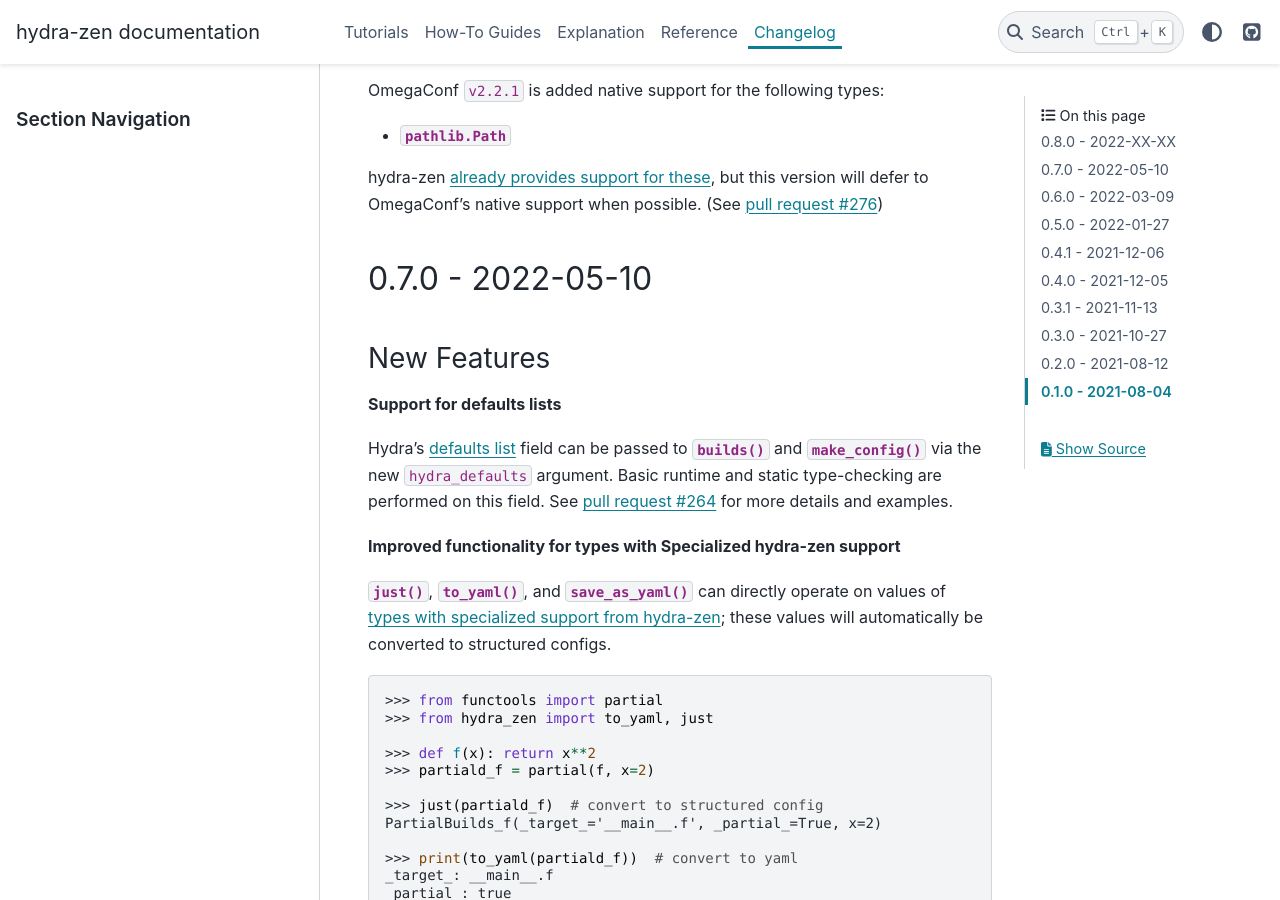
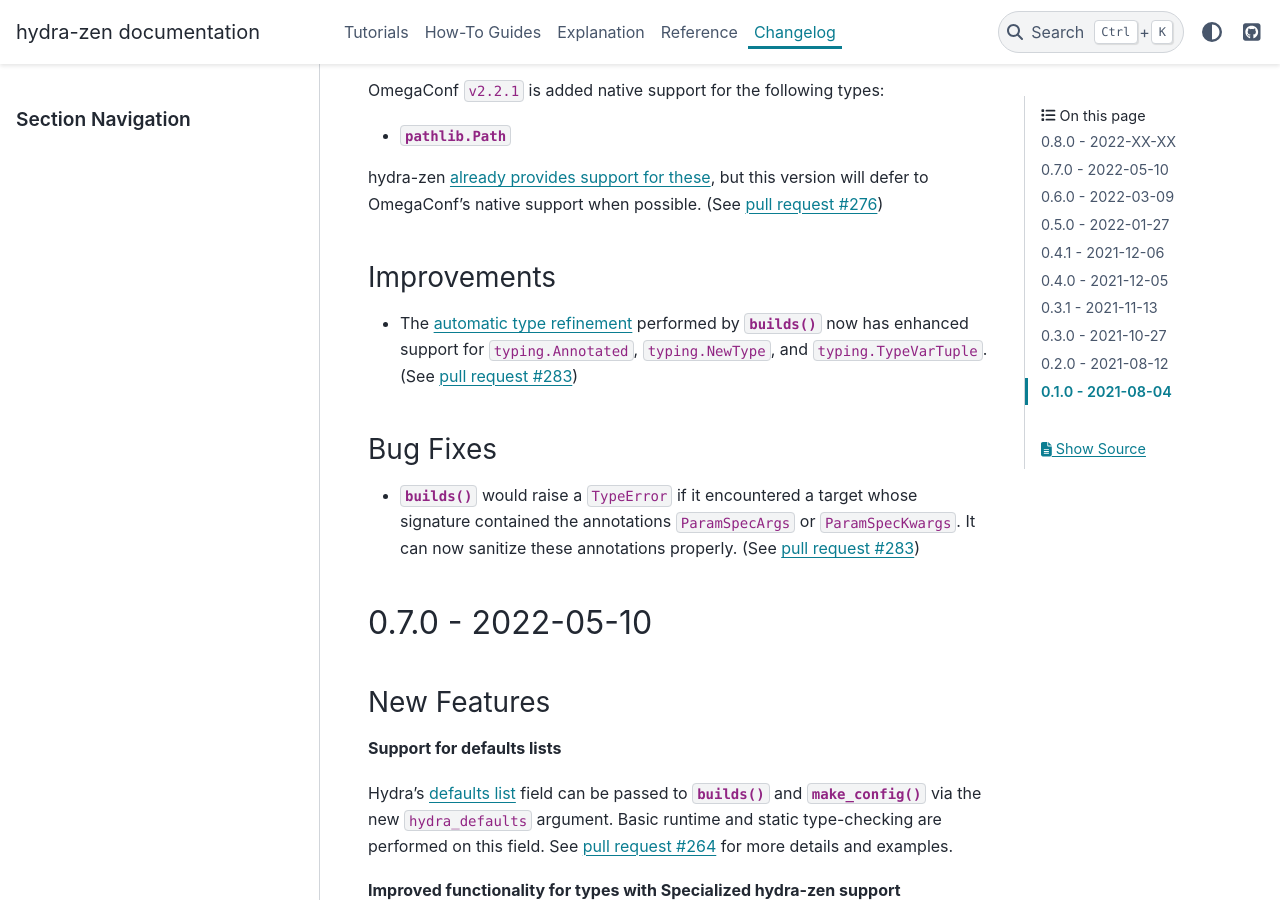
Before and after one commit to mit-ll-responsible-ai/hydra-zen, a Sphinx documentation site: the page built from docs/source/changes.rst, in a window 1280 px wide and 900 px high, scrolled down 501 px. Built offline with Sphinx 7.4.7 and the PyData theme 0.15.4, drawn with Linux system fonts in a browser that asks for light colours; the version number could not be read and is left out.

Commit message:
update changelog

```diff
--- a/docs/source/changes.rst
+++ b/docs/source/changes.rst
@@ -24,6 +24,16 @@
 - :py:class:`pathlib.Path`
 
 hydra-zen :ref:`already provides support for these <additional-types>`, but this version will defer to OmegaConf's native support when possible. (See :pull:`276`)
+
+
+Improvements
+------------
+- The :ref:`automatic type refinement <type-support>` performed by :func:`~hydra_zen.builds` now has enhanced support for ``typing.Annotated``, ``typing.NewType``, and ``typing.TypeVarTuple``. (See :pull:`283`)
+
+
+Bug Fixes
+---------
+- :func:`~hydra_zen.builds` would raise a ``TypeError`` if it encountered a target whose signature contained the annotations ``ParamSpecArgs`` or  ``ParamSpecKwargs``. It can now sanitize these annotations properly. (See :pull:`283`)
 
 
 .. _v0.7.0:
```
